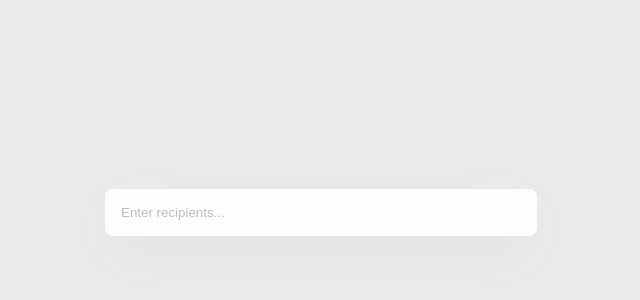
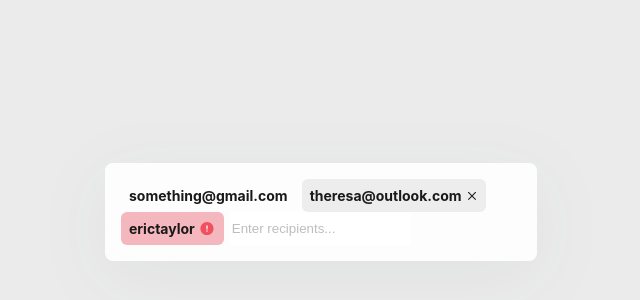
Before and after one commit to radhasatam/email-input, a React (Create React App) app: page / in a window 1280 px wide. Shown: the part 188-488 px from the top of the page, without its empty margins (319-959 px from the left). Built offline with nearby package versions, Linux system fonts and the light colour scheme.

Commit message:
Add styles for autocomplete tags - error / hovering

```diff
--- a/public/index.html
+++ b/public/index.html
@@ -24,7 +24,7 @@
       work correctly both with client-side routing and a non-root public URL.
       Learn how to configure a non-root public URL by running `npm run build`.
     -->
-    <title>React App</title>
+    <title>Aspire | Email Input</title>
   </head>
   <body>
     <noscript>You need to enable JavaScript to run this app.</noscript>
--- a/src/components/Autocomplete/Autocomplete.tsx
+++ b/src/components/Autocomplete/Autocomplete.tsx
@@ -1,5 +1,6 @@
 import { useState } from "react"
 import OptionsDropdown from "./OptionsDropdown"
+import OptionsList from "./OptionsList"
 import "./autocomplete.scss"
 
 interface AutocompleteProps {
@@ -12,10 +13,13 @@ const AutoComplete = (props: AutocompleteProps): JSX.Element => {
   const { id, placeholder = "Enter a value", options } = props
 
   const [input, setInput] = useState("")
+  const [value, setValue] = useState<string[]>([])
   const [showOptions, setShowOptions] = useState(false)
 
+  // filtered options array
   const [filteredOptions, setFilteredOptions] = useState<string[]>([])
-  const [activeOption, setActiveOption] = useState(0) // index of active option
+  // index of active option in the filtered option list
+  const [activeOption, setActiveOption] = useState(0)
 
   const onChange = (e: React.ChangeEvent<HTMLInputElement>) => {
     const inputValue = e.target.value
@@ -34,6 +38,10 @@ const AutoComplete = (props: AutocompleteProps): JSX.Element => {
   //   console.log("selected")
   //   setShowOptions(true)
   // }
+  const onSelectOption = (option: string) => {
+    console.log("[...value, option]", [...value, option])
+    setValue([...value, option])
+  }
 
   const onKeyDown = (e: React.KeyboardEvent<HTMLInputElement>) => {
     const onPressUpArrow = e.keyCode === 38
@@ -55,21 +63,26 @@ const AutoComplete = (props: AutocompleteProps): JSX.Element => {
     }
   }
 
+  console.log("value", value[0])
   return (
     <div className="autocomplete">
+      <div className="autocomplete__input">
+        <OptionsList />
         <input
           aria-label={placeholder}
-        className="autocomplete__input"
           id={id}
           placeholder={placeholder}
           onChange={onChange}
           onKeyDown={onKeyDown}
           type="text"
-        value={input}
+          value={value[0]}
         />
+      </div>
+
       {showOptions && input && (
         <OptionsDropdown
           activeOption={activeOption}
+          onSelect={onSelectOption}
           options={filteredOptions}
           setActiveOption={setActiveOption}
         />
--- a/src/components/Autocomplete/OptionsDropdown.tsx
+++ b/src/components/Autocomplete/OptionsDropdown.tsx
@@ -3,14 +3,15 @@ import clsx from "clsx"
 interface OptionsDropdownProps {
   activeOption: number
   options: string[],
+  onSelect: (arg0: string) => void
   setActiveOption: (arg0: number) => void
 }
 
 const OptionsDropdown = (props: OptionsDropdownProps) => {
-  const { activeOption, options, setActiveOption } = props
+  const { activeOption, onSelect, options, setActiveOption, } = props
 
   return options.length ? (
-    <ul className="autocomplete__list" aria-label="Autocomplete Options">
+    <ul className="autocomplete__dropdown" aria-label="Autocomplete Options">
       {options.map((o, index) => {
         return (
           <li
@@ -21,7 +22,7 @@ const OptionsDropdown = (props: OptionsDropdownProps) => {
             key={o}
             onMouseEnter={() => setActiveOption(index)}
             onClick={() => {
-              // TODO: Implement selection
+              onSelect(o);
             }}
           >
             {o}
--- /dev/null
+++ b/src/components/Autocomplete/OptionsList.tsx
@@ -0,0 +1,15 @@
+import { ReactComponent as CloseIcon } from '../../assets/icons/close.svg'
+import { ReactComponent as ErrorIcon } from '../../assets/icons/error.svg'
+
+interface OptionsListProps {
+}
+
+const OptionsList = (props: OptionsListProps) => {
+  return <>
+    <span className="autocomplete__tags">something@gmail.com</span>
+    <span className="autocomplete__tags autocomplete__tags--styled autocomplete__tags--active">theresa@outlook.com <CloseIcon /></span>
+    <span className="autocomplete__tags autocomplete__tags--styled autocomplete__tags--error">erictaylor <ErrorIcon /></span>
+  </>
+}
+
+export default OptionsList
--- a/src/components/Autocomplete/autocomplete.scss
+++ b/src/components/Autocomplete/autocomplete.scss
@@ -1,28 +1,33 @@
 @import "../../styles/_color.scss";
-$placeholder-text: #BDBDBD;
-$active-option: #EFF5F9;
 
 .autocomplete {
   position: relative;
 
   &__input {
-    min-width: 400px;
+    display: flex;
+    flex-wrap: wrap;
+    width: 400px;
     padding: 16px;
     border: none;
     border-radius: 8px;
     background: $input-background;
     filter: drop-shadow(0px 16px 34px rgba(48, 53, 57, 0.05));
 
-    &:focus {
-      outline: none;
-    }
+    input {
+      display: inline;
+      border: none;
 
-    &::placeholder {
-      color: $placeholder-text;
+      &:focus {
+        outline: none;
+      }
+
+      &::placeholder {
+        color: $placeholder-text;
+      }
     }
   }
 
-  &__list {
+  &__dropdown {
     height: auto;
     max-height: 260px;
     min-width: 75%;
@@ -50,4 +55,27 @@ $active-option: #EFF5F9;
     bottom: -32px;
     left: 12px;
   }
+
+  &__tags {
+    font-weight: bold;
+    padding: 8px;
+    margin-right: 6px;
+    &--styled {
+      border-radius: 6px;
+      display: flex;
+      align-items: center;
+      svg {
+        margin-left: 4px;
+      }
+    }
+    &--active {
+      background-color: $active-tag;
+      svg {
+        cursor: pointer;
+      }
+    }
+    &--error {
+      background-color: $error;
+    }
+  }
 }
--- a/src/styles/_color.scss
+++ b/src/styles/_color.scss
@@ -1,4 +1,7 @@
 $background: #EBEBEB;
 $input-background: #FDFDFD;
 $text: #1A1818;
-$error: #F3B7BD
+$error: #F3B7BD;
+$placeholder-text: #BDBDBD;
+$active-option: #EFF5F9;
+$active-tag: #EDEDED;
```
Also changed, not shown: src/assets/icons/close.svg (added), src/assets/icons/error.svg (added). Lines whose indentation alone changed are shown as unchanged.
